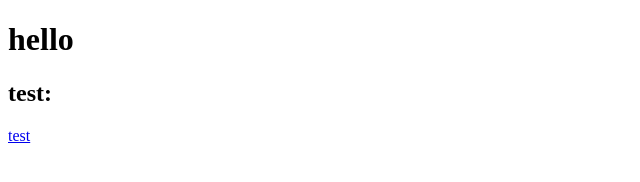
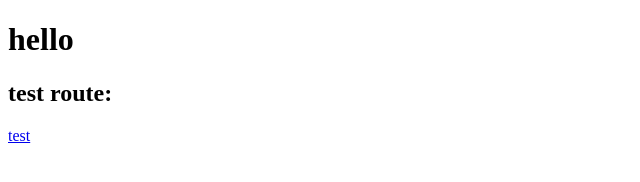
Before and after one commit to tt5/nginx-demo, a website: page app/index.html in a window 1280 px wide. Shown: the full height of the page, 0-640 px from the left. Drawn offline with Linux system fonts and the light colour scheme.

Commit message:
next test

```diff
--- a/app/index.html
+++ b/app/index.html
@@ -6,7 +6,7 @@
 </head>
 <body>
   <h1>hello</h1>
-  <h2>test:</h2>
+  <h2>test route:</h2>
   <p><a href="https://test.default.hello123.tk">test</a></p>
 </body>
 </html>
```
